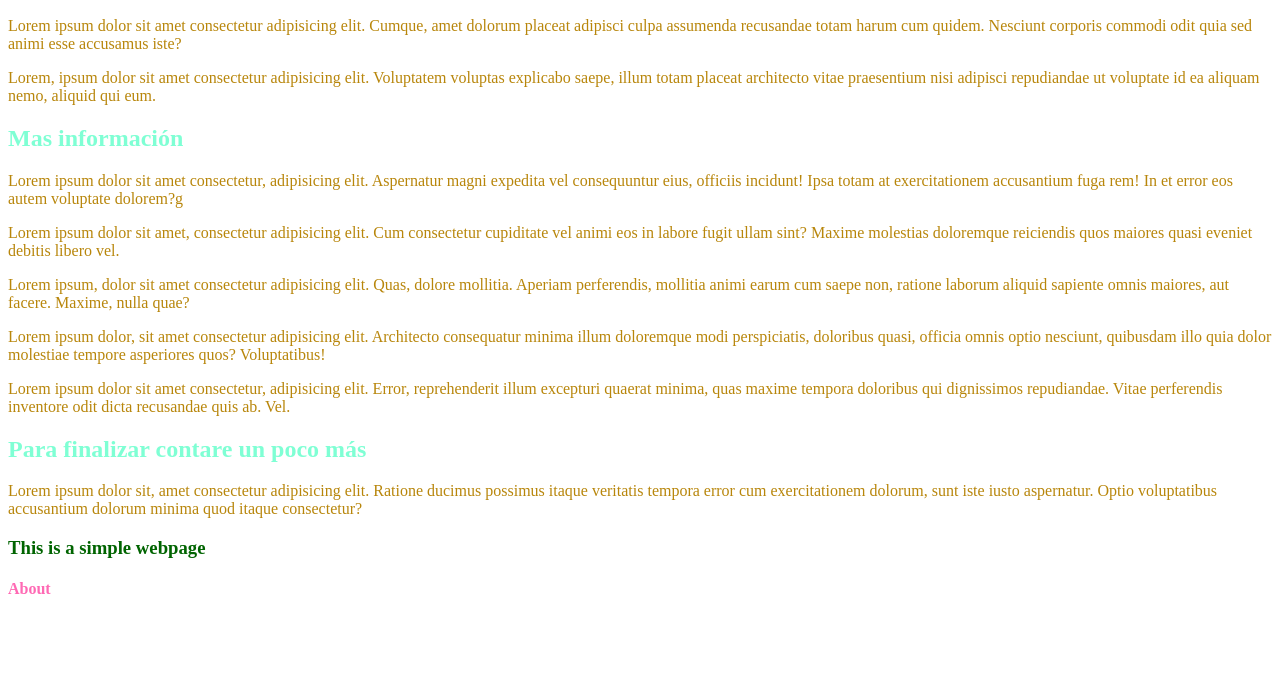
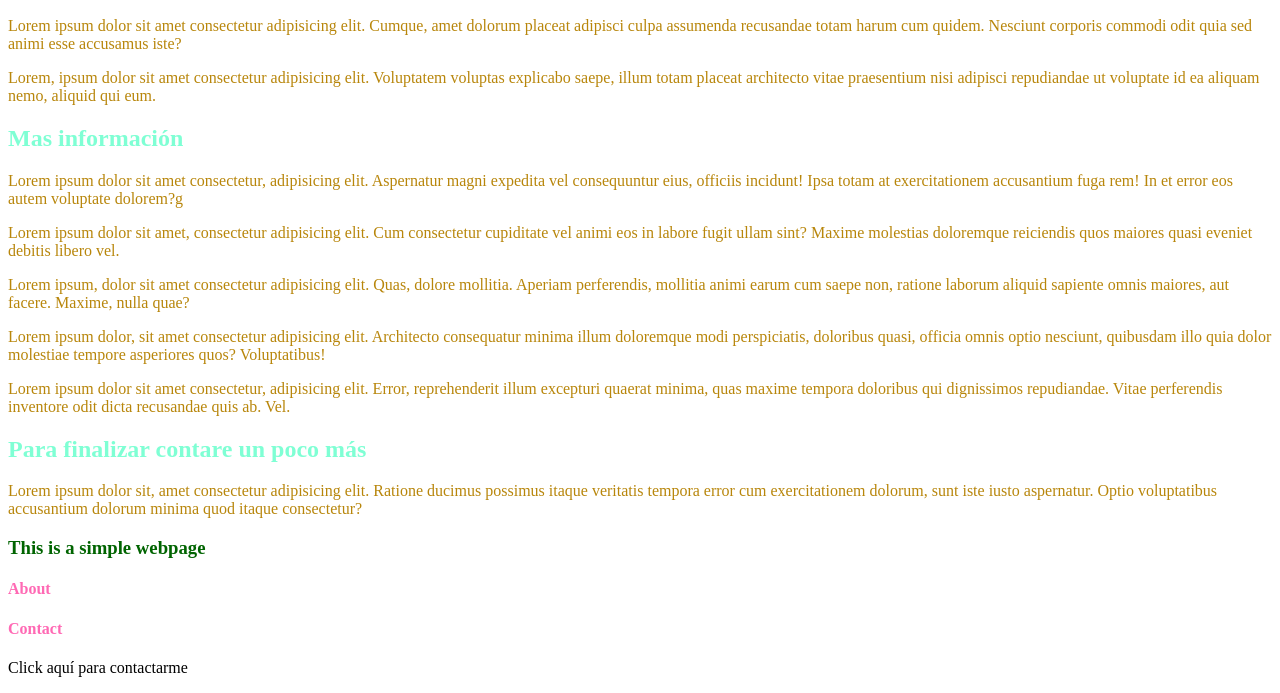
Before and after one commit to Lautaa18/Zeballos_evaluacion, a plain HTML site: page index.html in a window 1280 px wide. Shown: the part 110-803 px from the top of the page. Drawn offline with Linux system fonts and the light colour scheme.

Commit message:
Con las etiquetas h4 y p agrego mi contacto

```diff
--- a/index.html
+++ b/index.html
@@ -20,5 +20,7 @@
     <p style="color: darkgoldenrod;">Lorem ipsum dolor sit, amet consectetur adipisicing elit. Ratione ducimus possimus itaque veritatis tempora error cum exercitationem dolorum, sunt iste iusto aspernatur. Optio voluptatibus accusantium dolorum minima quod itaque consectetur?</p>
     <h3 style="color: darkgreen;">This is a simple webpage</h3>
     <h4 style="color: hotpink;">About</h4>
+    <h4 style="color: hotpink;">Contact</h4>
+    <p><a href="https://www.instagram.com/lautaro1nfk/"></a>Click aquí para contactarme</p>
 </body>
 </html>
```
